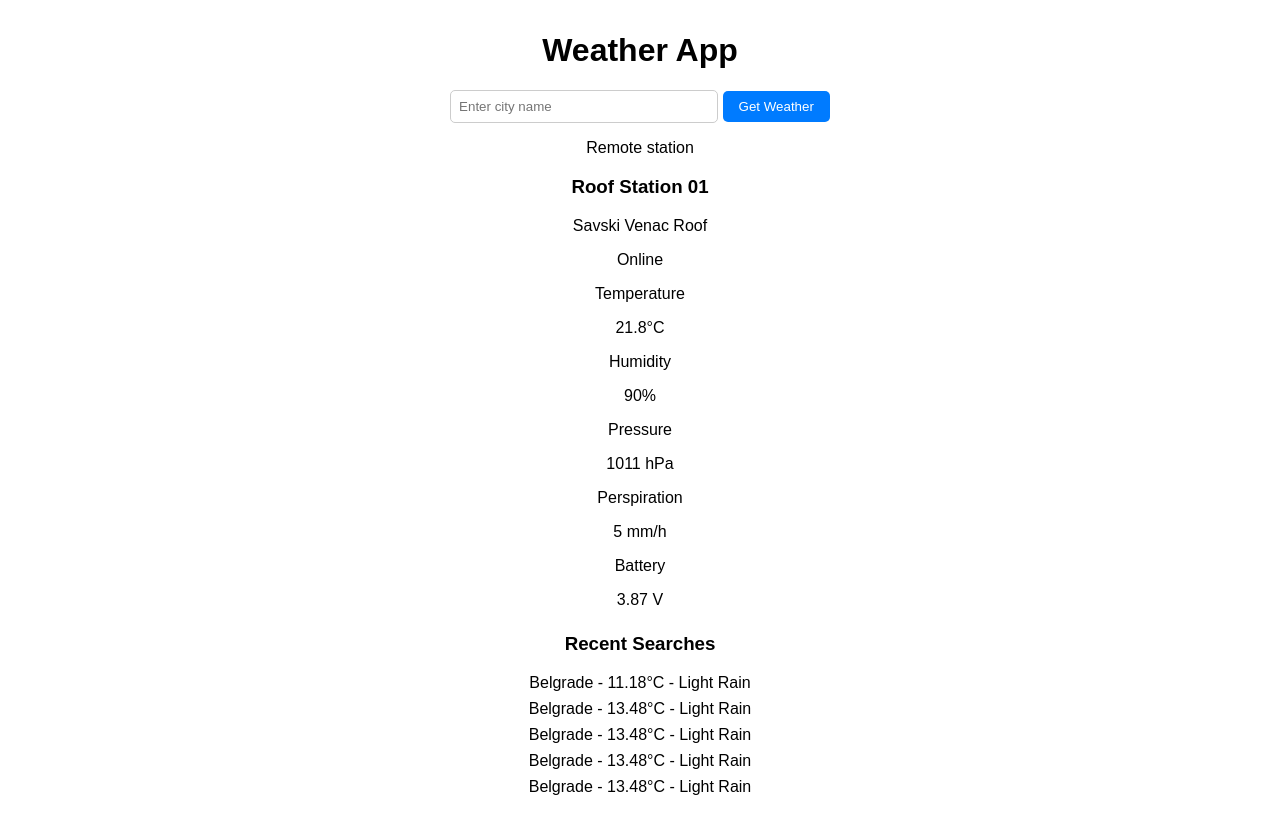
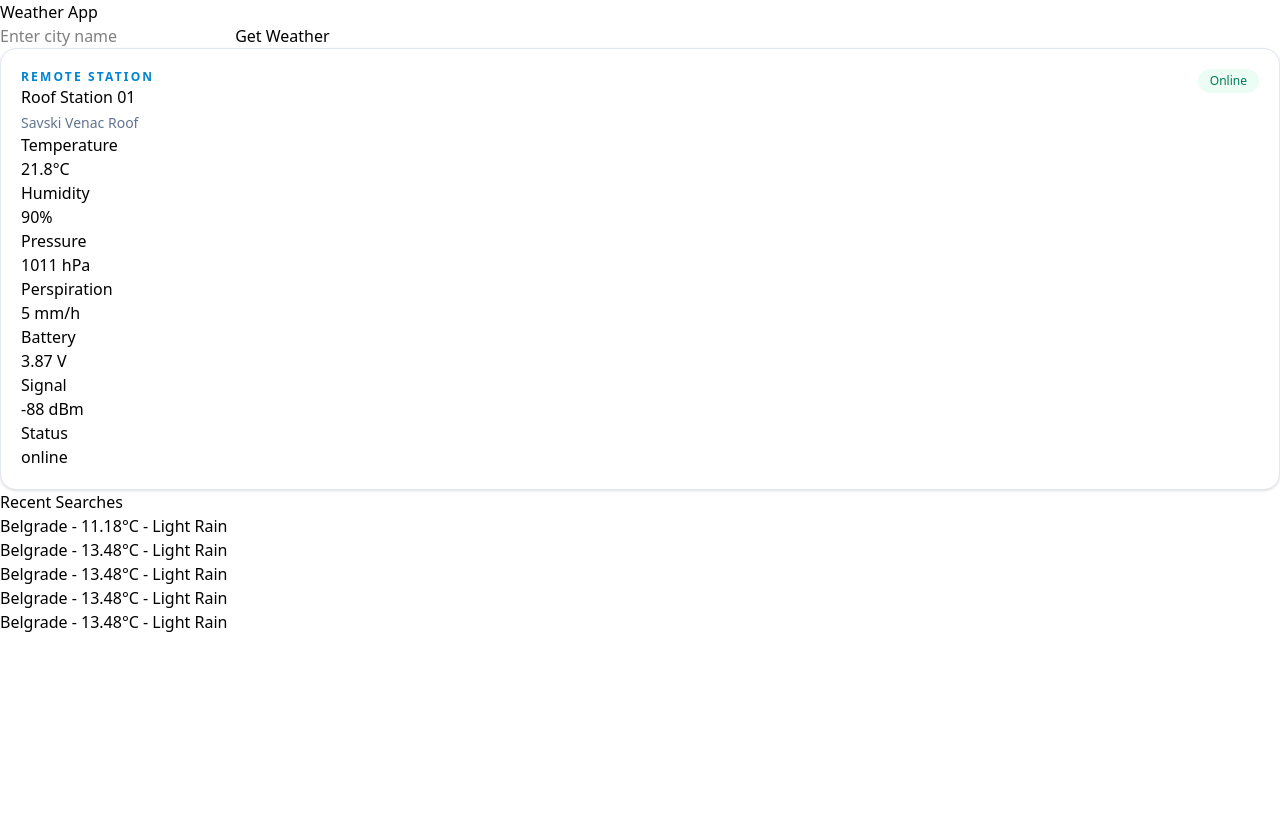
Before and after one commit to metalRudge/WeatherAppDjango, a Django app: page / in a window 1280 px wide. After the commit the page ends 632 px from the top, so only its background shows below. Run offline with Django 5.2, Linux system fonts and the light colour scheme; data comes from the database, SQL or seed files in the repository.

Commit message:
full tailwind integration

```diff
--- /dev/null
+++ b/assets/css/input.css
@@ -0,0 +1,2 @@
+/*! tailwindcss v4.2.4 | MIT License | https://tailwindcss.com */
+@import 'tailwindcss';
--- a/assets/css/tailwind.css
+++ b/assets/css/output.css
@@ -1,32 +1,32 @@
+/*! tailwindcss v4.2.4 | MIT License | https://tailwindcss.com */
 /*! tailwindcss v4.2.4 | MIT License | https://tailwindcss.com */
 @layer properties;
 @layer theme, base, components, utilities;
 @layer theme {
   :root, :host {
-    --font-sans: ui-sans-serif, system-ui, sans-serif, 'Apple Color Emoji', 'Segoe UI Emoji', 'Segoe UI Symbol',
-    'Noto Color Emoji';
-    --font-mono: ui-monospace, SFMono-Regular, Menlo, Monaco, Consolas, 'Liberation Mono', 'Courier New',
-    monospace;
+    --font-sans: ui-sans-serif, system-ui, sans-serif, "Apple Color Emoji",
+      "Segoe UI Emoji", "Segoe UI Symbol", "Noto Color Emoji";
+    --font-mono: ui-monospace, SFMono-Regular, Menlo, Monaco, Consolas, "Liberation Mono",
+      "Courier New", monospace;
     --color-amber-50: oklch(98.7% 0.022 95.277);
     --color-amber-200: oklch(92.4% 0.12 95.746);
     --color-amber-800: oklch(47.3% 0.137 46.201);
     --color-emerald-50: oklch(97.9% 0.021 166.113);
     --color-emerald-700: oklch(50.8% 0.118 165.612);
     --color-sky-600: oklch(58.8% 0.158 241.966);
-    --color-slate-50: oklch(98.4% 0.003 247.858);
     --color-slate-200: oklch(92.9% 0.013 255.508);
     --color-slate-500: oklch(55.4% 0.046 257.417);
-    --color-slate-900: oklch(20.8% 0.042 265.755);
     --color-white: #fff;
     --spacing: 0.25rem;
     --text-xs: 0.75rem;
     --text-xs--line-height: calc(1 / 0.75);
     --text-sm: 0.875rem;
     --text-sm--line-height: calc(1.25 / 0.875);
-    --text-lg: 1.125rem;
-    --text-lg--line-height: calc(1.75 / 1.125);
+    --text-3xl: 1.875rem;
+    --text-3xl--line-height: calc(2.25 / 1.875);
     --font-weight-medium: 500;
     --font-weight-semibold: 600;
+    --font-weight-bold: 700;
     --radius-xl: 0.75rem;
     --radius-2xl: 1rem;
     --default-font-family: var(--font-sans);
@@ -44,7 +44,7 @@
     line-height: 1.5;
     -webkit-text-size-adjust: 100%;
     tab-size: 4;
-    font-family: var(--default-font-family, ui-sans-serif, system-ui, sans-serif, 'Apple Color Emoji', 'Segoe UI Emoji', 'Segoe UI Symbol', 'Noto Color Emoji');
+    font-family: var(--default-font-family, ui-sans-serif, system-ui, sans-serif, "Apple Color Emoji", "Segoe UI Emoji", "Segoe UI Symbol", "Noto Color Emoji");
     font-feature-settings: var(--default-font-feature-settings, normal);
     font-variation-settings: var(--default-font-variation-settings, normal);
     -webkit-tap-highlight-color: transparent;
@@ -71,7 +71,7 @@
     font-weight: bolder;
   }
   code, kbd, samp, pre {
-    font-family: var(--default-mono-font-family, ui-monospace, SFMono-Regular, Menlo, Monaco, Consolas, 'Liberation Mono', 'Courier New', monospace);
+    font-family: var(--default-mono-font-family, ui-monospace, SFMono-Regular, Menlo, Monaco, Consolas, "Liberation Mono", "Courier New", monospace);
     font-feature-settings: var(--default-mono-font-feature-settings, normal);
     font-variation-settings: var(--default-mono-font-variation-settings, normal);
     font-size: 1em;
@@ -171,43 +171,55 @@
   :-moz-ui-invalid {
     box-shadow: none;
   }
-  button, input:where([type='button'], [type='reset'], [type='submit']), ::file-selector-button {
+  button, input:where([type="button"], [type="reset"], [type="submit"]), ::file-selector-button {
     appearance: button;
   }
   ::-webkit-inner-spin-button, ::-webkit-outer-spin-button {
     height: auto;
   }
-  [hidden]:where(:not([hidden='until-found'])) {
+  [hidden]:where(:not([hidden="until-found"])) {
     display: none !important;
   }
 }
 @layer utilities {
+  .static {
+    position: static;
+  }
+  .container {
+    width: 100%;
+    @media (width >= 40rem) {
+      max-width: 40rem;
+    }
+    @media (width >= 48rem) {
+      max-width: 48rem;
+    }
+    @media (width >= 64rem) {
+      max-width: 64rem;
+    }
+    @media (width >= 80rem) {
+      max-width: 80rem;
+    }
+    @media (width >= 96rem) {
+      max-width: 96rem;
+    }
+  }
+  .mx-auto {
+    margin-inline: auto;
+  }
   .mt-1 {
     margin-top: calc(var(--spacing) * 1);
   }
   .mt-4 {
     margin-top: calc(var(--spacing) * 4);
   }
-  .mt-5 {
-    margin-top: calc(var(--spacing) * 5);
-  }
   .flex {
     display: flex;
-  }
-  .grid {
-    display: grid;
-  }
-  .grid-cols-2 {
-    grid-template-columns: repeat(2, minmax(0, 1fr));
   }
   .items-start {
     align-items: flex-start;
   }
   .justify-between {
     justify-content: space-between;
-  }
-  .gap-3 {
-    gap: calc(var(--spacing) * 3);
   }
   .gap-4 {
     gap: calc(var(--spacing) * 4);
@@ -237,14 +249,8 @@
   .bg-emerald-50 {
     background-color: var(--color-emerald-50);
   }
-  .bg-slate-50 {
-    background-color: var(--color-slate-50);
-  }
   .bg-white {
     background-color: var(--color-white);
-  }
-  .p-3 {
-    padding: calc(var(--spacing) * 3);
   }
   .p-5 {
     padding: calc(var(--spacing) * 5);
@@ -261,9 +267,9 @@
   .py-3 {
     padding-block: calc(var(--spacing) * 3);
   }
-  .text-lg {
-    font-size: var(--text-lg);
-    line-height: var(--tw-leading, var(--text-lg--line-height));
+  .text-3xl {
+    font-size: var(--text-3xl);
+    line-height: var(--tw-leading, var(--text-3xl--line-height));
   }
   .text-sm {
     font-size: var(--text-sm);
@@ -272,6 +278,10 @@
   .text-xs {
     font-size: var(--text-xs);
     line-height: var(--tw-leading, var(--text-xs--line-height));
+  }
+  .font-bold {
+    --tw-font-weight: var(--font-weight-bold);
+    font-weight: var(--font-weight-bold);
   }
   .font-medium {
     --tw-font-weight: var(--font-weight-medium);
@@ -297,11 +307,11 @@
   .text-slate-500 {
     color: var(--color-slate-500);
   }
-  .text-slate-900 {
-    color: var(--color-slate-900);
-  }
   .uppercase {
     text-transform: uppercase;
+  }
+  .underline {
+    text-decoration-line: underline;
   }
   .shadow-sm {
     --tw-shadow: 0 1px 3px 0 var(--tw-shadow-color, rgb(0 0 0 / 0.1)), 0 1px 2px -1px var(--tw-shadow-color, rgb(0 0 0 / 0.1));
--- a/main/templates/main/index.html
+++ b/main/templates/main/index.html
@@ -2,17 +2,10 @@
 <html lang="en">
 <head>
     <meta charset="UTF-8">
+    <meta name="viewport" content="width=device-width, initial-scale=1.0">
+    {% load static %}
+    <link rel="stylesheet" href="{% static 'css/output.css' %}">
     <title>Weather App</title>
-    <style>
-        body { font-family: Arial, sans-serif; margin: 2rem; text-align: center; }
-        input[type="text"] { padding: 0.5rem; width: 250px; border-radius: 5px; border: 1px solid #ccc; }
-        button { padding: 0.5rem 1rem; border: none; border-radius: 5px; background: #007BFF; color: white; cursor: pointer; }
-        .weather, .recent { margin-top: 1.5rem; }
-        .error { color: red; margin-top: 1rem; }
-        img { margin-top: 0.5rem; }
-        ul { list-style: none; padding: 0; }
-        li { margin: 0.5rem 0; }
-    </style>
 </head>
 <body>
     <h1>Weather App</h1>
@@ -56,3 +49,9 @@
     {% endif %}
 </body>
 </html>
+
+
+<!--
+
+
+-->
--- a/main/templates/main/partials/station_card.html
+++ b/main/templates/main/partials/station_card.html
@@ -5,7 +5,7 @@
                 Remote station
             </p>
 
-            <h3 class="mt-1 text-lg font-semibold text-slate-900">
+            <h3 class="">
                 {{ station.station_name }}
             </h3>
             <p class="mt-1 text-sm text-slate-500">
@@ -27,37 +27,49 @@
         </div>
     {% endif %}
 
-    <div class="mt-5 grid grid-cols-2 gap-3">
-        <div class="rounded-xl bg-slate-50 p-3">
-            <p class="text-xs text-slate-500">Temperature</p>
-            <p class="mt-1 text-lg font-semibold text-slate-900">
+    <div class="container mx-auto">
+        <div class="">
+            <p class="">Temperature</p>
+            <p class="">
                 {{ station.telemetry.temperature_c|default_if_none:"NaN" }}°C
             </p>
         </div>
 
-        <div class="rounded-xl bg-slate-50 p-3">
-            <p class="text-xs text-slate-500">Humidity</p>
-            <p class="mt-1 text-lg font-semibold text-slate-900">
+        <div class="">
+            <p class="">Humidity</p>
+            <p class="">
                 {{ station.telemetry.humidity_pct|default_if_none:"NaN" }}%
             </p>
         </div>
 
-        <div class="rounded-xl bg-slate-50 p-3">
-            <p class="text-xs text-slate-500">Pressure</p>
-            <p class="mt-1 text-lg font-semibold text-slate-900">
+        <div class="">
+            <p class="">Pressure</p>
+            <p class="">
                 {{ station.telemetry.pressure_hpa|default_if_none:"NaN" }} hPa
             </p>
         </div>
-        <div class="rounded-xl bg-slate-50 p-3">
-            <p class="text-xs text-slate-500">Perspiration</p>
-            <p class="mt-1 text-lg font-semibold text-slate-900">
+        <div class="">
+            <p class="">Perspiration</p>
+            <p class="">
                 {{ station.telemetry.perspiration|default_if_none:"NaN" }} mm/h
             </p>
         </div>
-        <div class="rounded-xl bg-slate-50 p-3">
-            <p class="text-xs text-slate-500">Battery</p>
-            <p class="mt-1 text-lg font-semibold text-slate-900">
+        <div class="">
+            <p class="">Battery</p>
+            <p class="">
                 {{ station.telemetry.battery_v|default_if_none:"NaN" }} V
+            </p>
+        </div>
+        <div class="">
+            <p class="">Signal</p>
+            <p class="">
+                {{ station.telemetry.signal_rssi|default_if_none:"NaN" }} dBm
+            </p>
+        </div>
+        <div class="">
+            <p class="">Status</p>
+            <p class="">
+                {{ station.telemetry.status|default_if_none:"Offline" }}
             </p>
         </div>
     </div>
```
